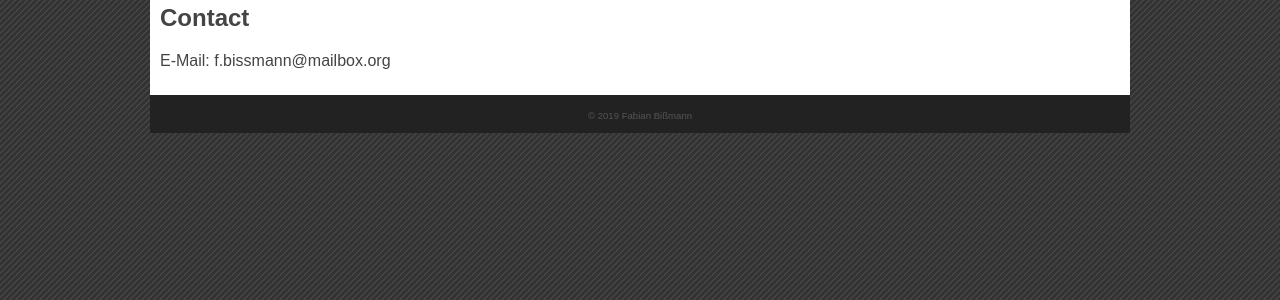
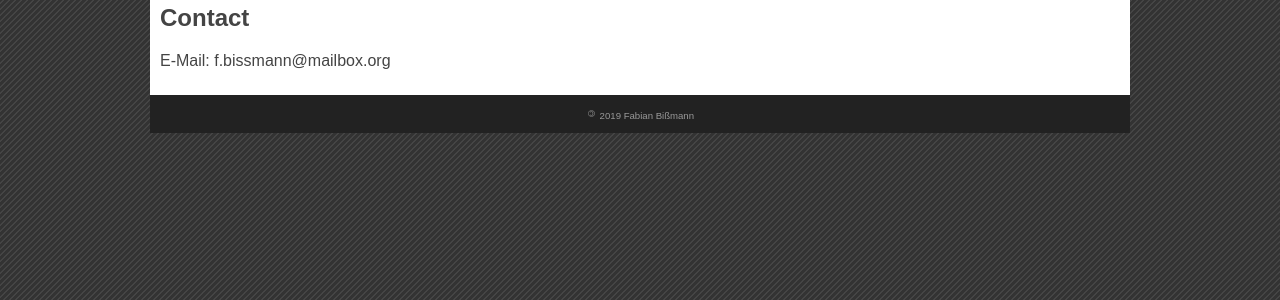
Before and after one commit to 1dollarsteak/1dollarsteak.github.io, a Jekyll site: the page built from impress.html, in a window 1280 px wide. Shown: the part 404-704 px from the top of the page. Built offline with Jekyll 4.4.1, drawn with Linux system fonts in a browser that asks for light colours.

Commit message:
Change copyleft symbol (compatibility) Change font-color of the copyright note (accessibility / contrast).

```diff
--- a/_layouts/default.html
+++ b/_layouts/default.html
@@ -14,7 +14,7 @@
     </div>
     <div class="content" id="footer">
       <span id="copyright">
-        © 2019 <span title="no js, no cookies :)">Fabian Bißmann</span>
+        <span id="copyright-sign">&copy;</span> 2019 <span title="no js, no cookies :)">Fabian Bißmann</span>
       <span>
     </div>
   </body>
--- a/_sass/main.scss
+++ b/_sass/main.scss
@@ -13,7 +13,7 @@
 
 #footer {
   background-color: #222;
-  color: #555;
+  color: #999;
   text-align: center;
 }
 
@@ -26,6 +26,11 @@ div#right-side-nav {
 
 span#copyright {
   font-size: .6em;
+}
+
+span#copyright-sign {
+  transform: rotate(180deg);
+  writing-mode: vertical-lr;
 }
 
 div.content {
```
